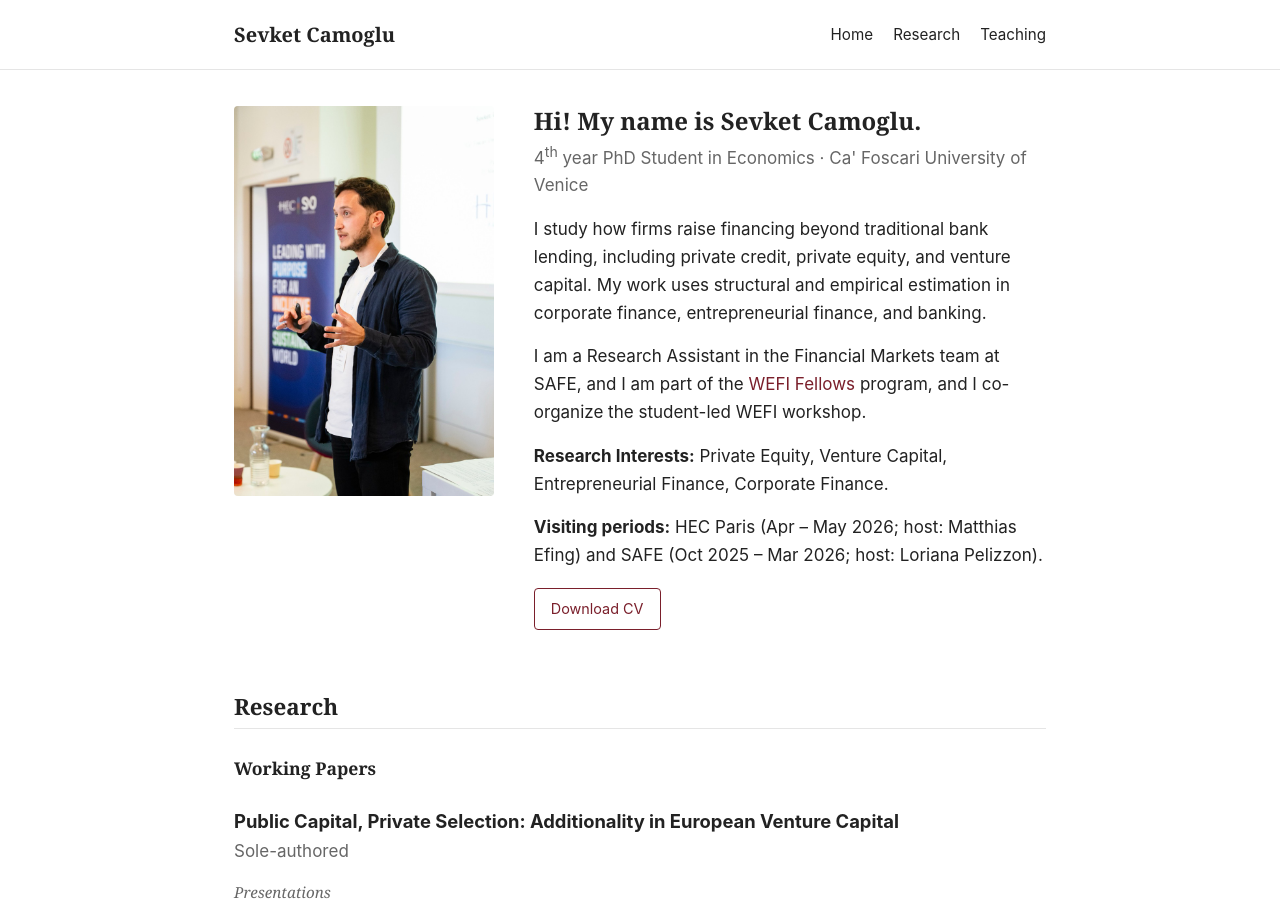
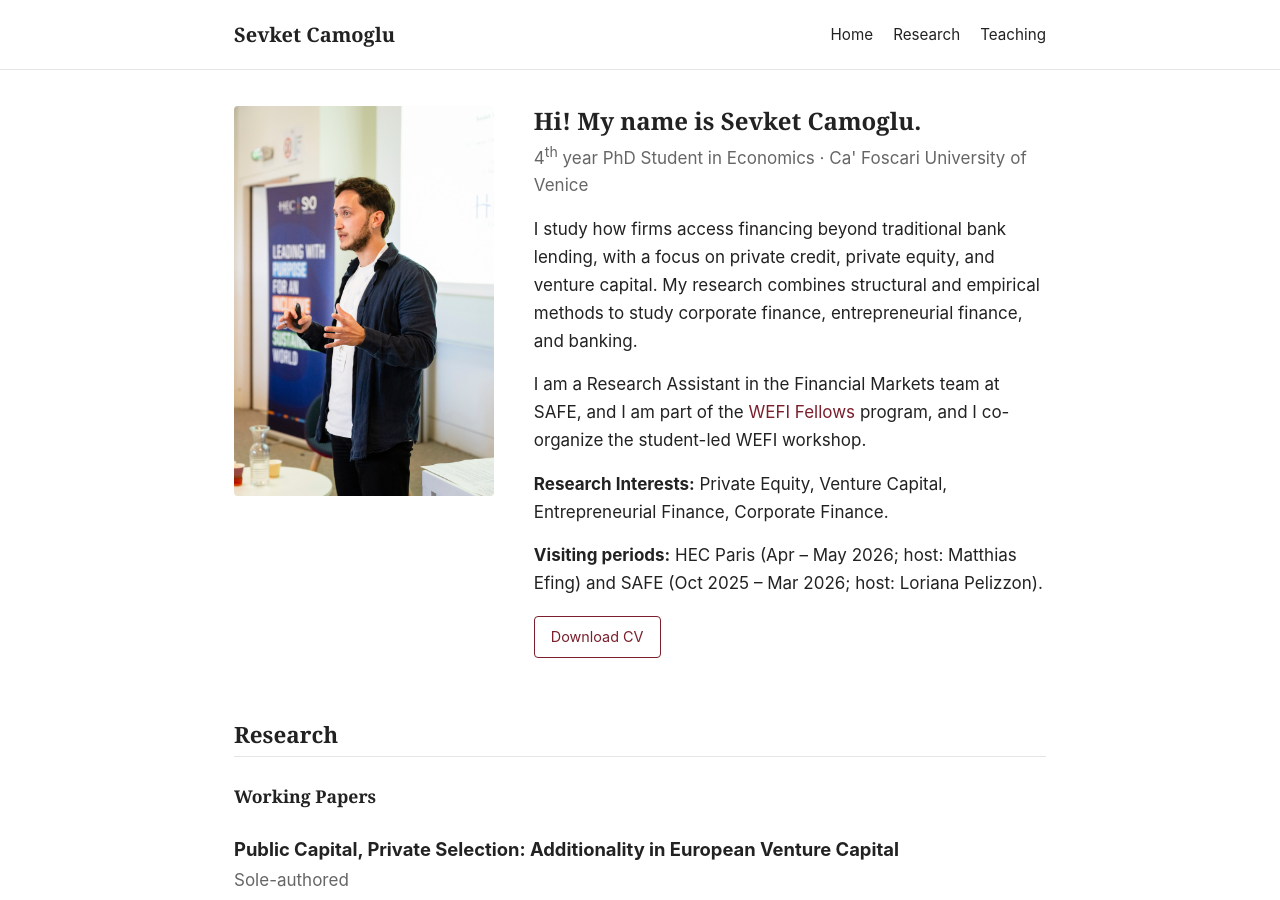
Before and after one commit to sevketcamoglu/sevketcamoglu.github.io, a Jekyll site: the page built from index.md, in a window 1280 px wide and 900 px high. Built offline with Jekyll 4.4.1, drawn with Linux system fonts in a browser that asks for light colours.

Commit message:
Refine research description in index.md
Updated the description of research focus to clarify the methods used.

```diff
--- a/index.md
+++ b/index.md
@@ -11,7 +11,7 @@ permalink: /
   <div class="intro-text">
     <h1 style="font-size: 1.5rem;">Hi! My name is {{ site.author.name }}.</h1>
     <p class="intro-tagline">{{ site.tagline }} &middot; {{ site.author.affiliation }}</p>
-    <p>I study how firms raise financing beyond traditional bank lending, including private credit, private equity, and venture capital. My work uses structural and empirical estimation in corporate finance, entrepreneurial finance, and banking.</p>
+    <p>I study how firms access financing beyond traditional bank lending, with a focus on private credit, private equity, and venture capital. My research combines structural and empirical methods to study corporate finance, entrepreneurial finance, and banking.</p>
     <p>I am a Research Assistant in the Financial Markets team at SAFE, and I am part of the {% if site.links.wefi != "" %}<a href="{{ site.links.wefi }}" target="_blank" rel="noopener">WEFI Fellows</a>{% else %}WEFI Fellows{% endif %} program, and I co-organize the student-led WEFI workshop.</p>
     <p><strong>Research Interests:</strong> Private Equity, Venture Capital, Entrepreneurial Finance, Corporate Finance.</p>
     <p><strong>Visiting periods:</strong> HEC Paris (Apr &ndash; May 2026; host: Matthias Efing) and SAFE (Oct 2025 &ndash; Mar 2026; host: Loriana Pelizzon).</p>
```
